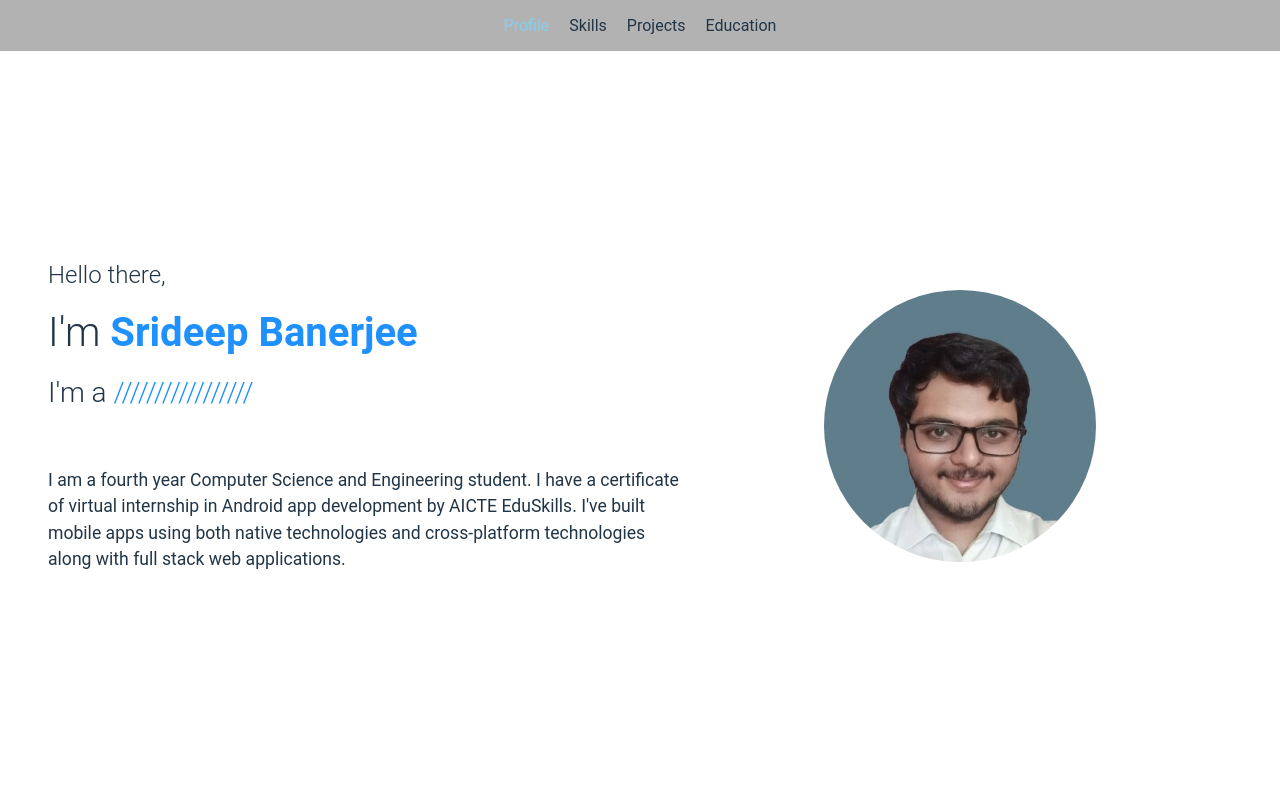
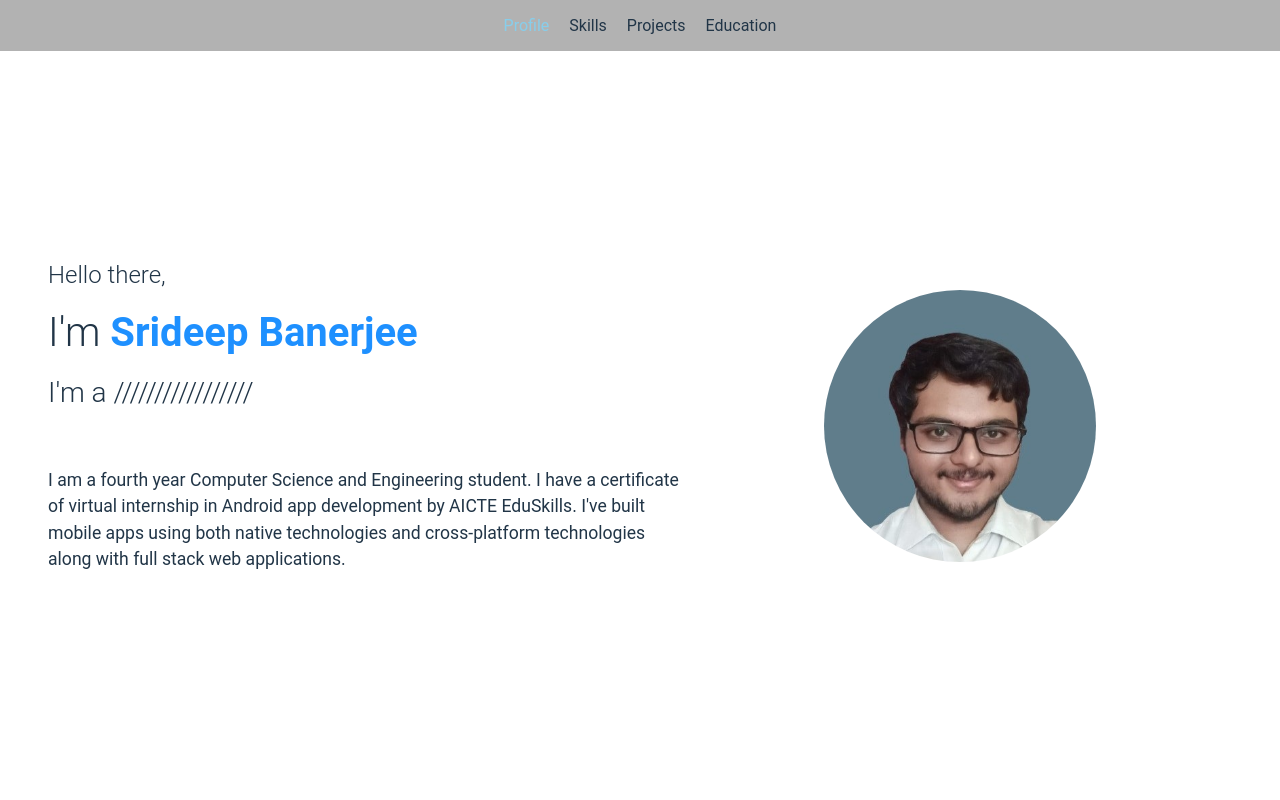
Before and after one commit to srideep-banerjee/Portfolio, a React (Vite) app: page / in a window 1280 px wide. Shown: the top 800 px of the page. Built offline with nearby package versions, Linux system fonts and the light colour scheme.

Commit message:
Improved stype of panaroma text

```diff
--- a/src/home/PanaromaText.tsx
+++ b/src/home/PanaromaText.tsx
@@ -75,10 +75,10 @@
         return textList[index].substring(obscurePoint + 1)
     }
     return (
-        <span>
-            <span style={{color: "skyblue"}}>{getStartingUnobscuredText()}</span>
-            <span style={{color: "dodgerblue"}}>{getObscuredText()}</span>
-            <span style={{color: "skyblue"}}>{getEndingUnobscuredText()}</span>
+        <span style={{width: "24rem", display: "inline-block"}}>
+            <span className="unobscured-text">{getStartingUnobscuredText()}</span>
+            <span className="obscured-text">{getObscuredText()}</span>
+            <span className="unobscured-text">{getEndingUnobscuredText()}</span>
         </span>
     )
 }
--- /dev/null
+++ b/src/styles/PanaromaText.css
@@ -0,0 +1,12 @@
+#panaroma-container {
+    display: inline-block;
+    width: 24rem;
+}
+
+.unobscured-text {
+    color: skyblue;
+}
+
+.obscured-text {
+    color: dodgerblue;
+}
```
